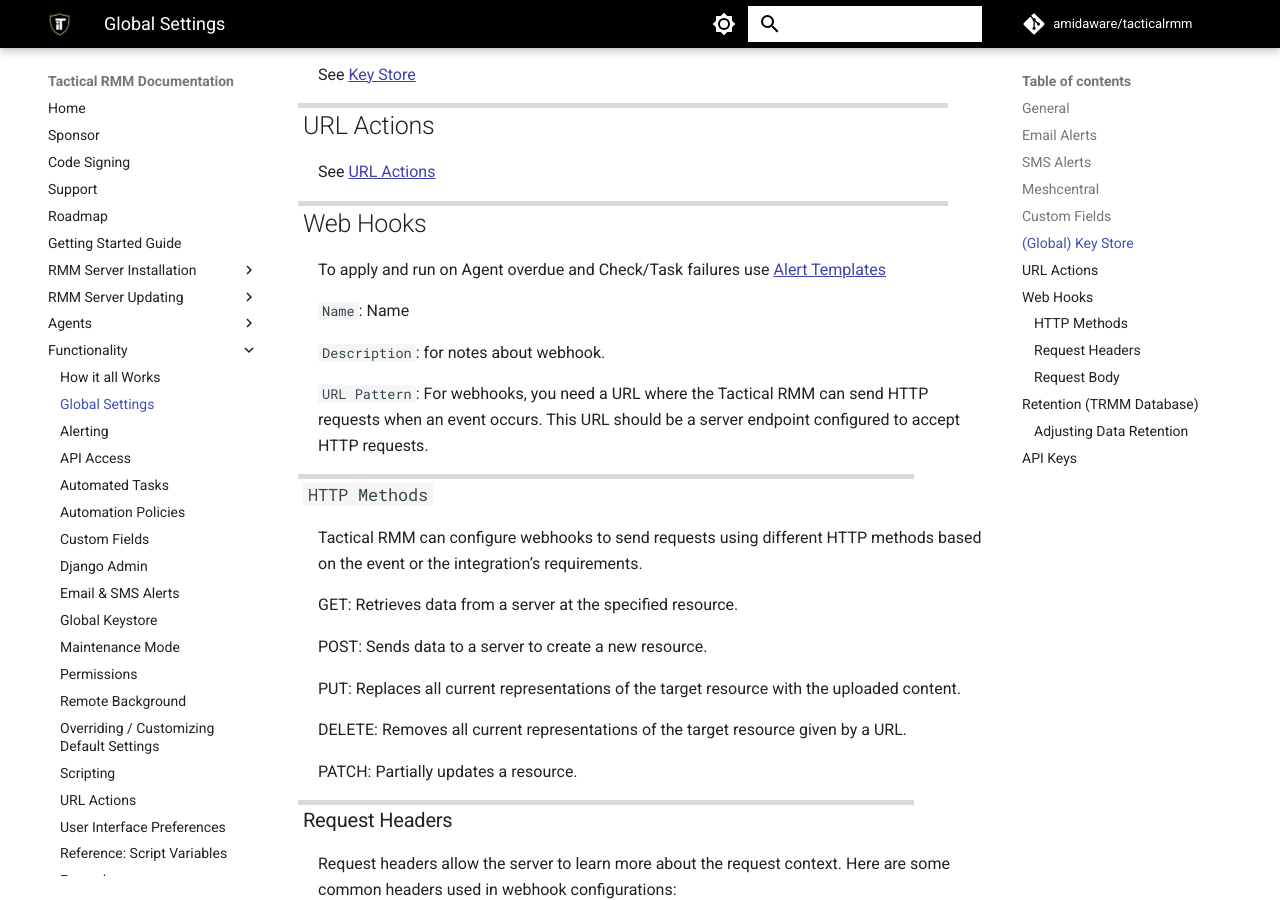
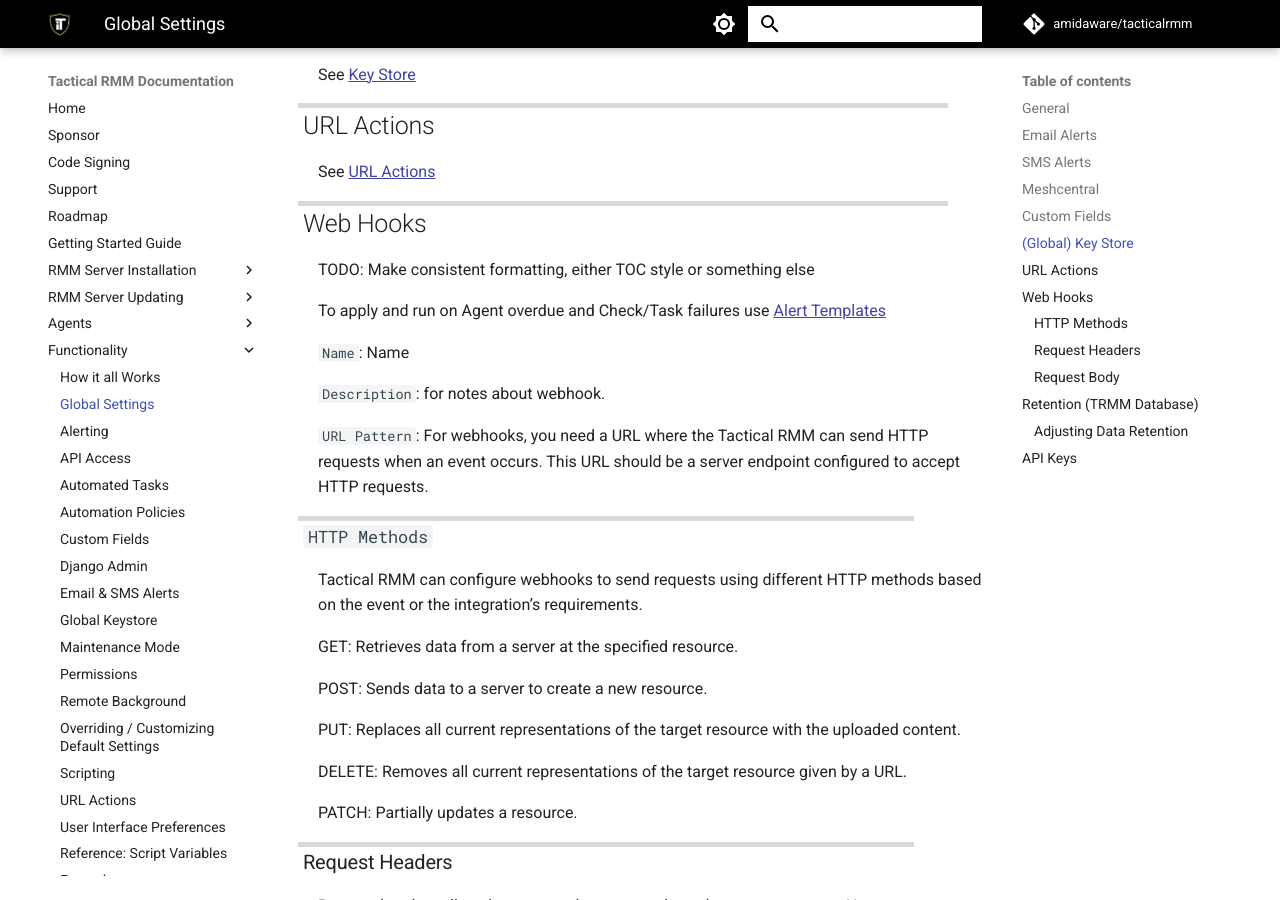
Before and after one commit to amidaware/trmm-docs, an MkDocs documentation site: the page built from docs/functions/global_settings.md, in a window 1280 px wide and 900 px high, scrolled down 1018 px. Built offline with MkDocs 1.6.1 and Material for MkDocs 9.7.7, drawn with Linux system fonts in a browser that asks for light colours; comment, search, counter and statistics services are not loaded.

Commit message:
Add TODO for global settings

```diff
--- a/docs/functions/global_settings.md
+++ b/docs/functions/global_settings.md
@@ -39,6 +39,8 @@
 See [URL Actions](url_actions.md)
 
 ## Web Hooks
+
+TODO: Make consistent formatting, either TOC style or something else
 
 To apply and run on Agent overdue and Check/Task failures use [Alert Templates](alerting.md#alert-action-settings)
 
```
